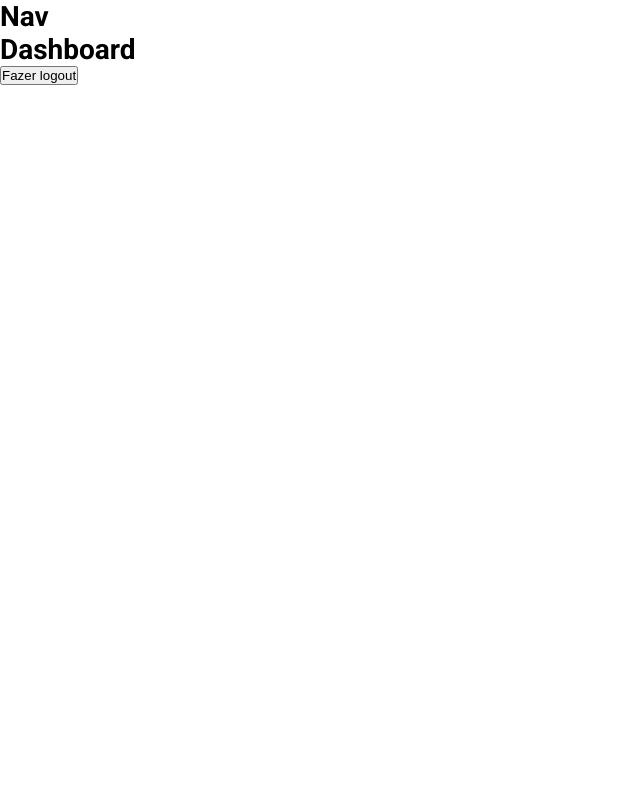
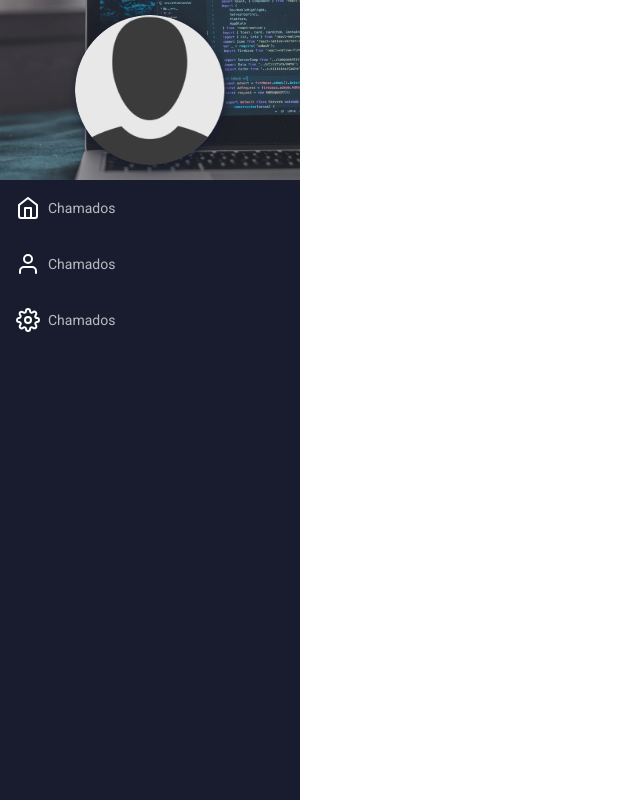
Before and after one commit to MarcosVel/chamados, a React (Create React App) app: page /dashboard in a window 1280 px wide. Shown: the whole page, without its empty margins (0-640 px from the left). Built offline with nearby package versions, Linux system fonts and the light colour scheme; no server answers; sample sign-in values are in the browser's storage.

Commit message:
add styles for nav

```diff
--- a/package.json
+++ b/package.json
@@ -9,6 +9,7 @@
     "firebase": "^8.8.1",
     "react": "^17.0.2",
     "react-dom": "^17.0.2",
+    "react-icons": "^4.3.1",
     "react-router-dom": "5.x",
     "react-scripts": "4.0.3",
     "react-toastify": "^8.1.0",
--- a/src/components/Nav/index.jsx
+++ b/src/components/Nav/index.jsx
@@ -1,8 +1,34 @@
+import { useContext } from 'react';
+import { Link } from 'react-router-dom';
+import Avatar from '../../assets/avatar.png';
+import { AuthContext } from '../../contexts/auth';
 import './styles.css';
 
+import { FiHome, FiUser, FiSettings } from 'react-icons/fi'
+
 function Nav() {
+  const { user } = useContext(AuthContext);
+
   return (
-    <h1>Nav</h1>
+    <div className="sidebar">
+      <div>
+        <img src={user.avatarUrl == null ? Avatar : user.avatarUrl} alt="User avatar" />
+      </div>
+
+      <Link to='/dashboard'>
+        <FiHome color='#fff' size='24' />
+        Chamados
+      </Link>
+      <Link to='/profile'>
+        <FiUser color='#fff' size='24' />
+        Chamados
+      </Link>
+      <Link to='/settings'>
+        <FiSettings color='#fff' size='24' />
+        Chamados
+      </Link>
+    </div>
+
   )
 }
 
--- a/src/components/Nav/styles.css
+++ b/src/components/Nav/styles.css
@@ -0,0 +1,51 @@
+.sidebar {
+  margin: 0;
+  padding: 0;
+  width: 100%;
+  max-width: 300px;
+  background-color: #181c2e;
+  position: fixed;
+  height: 100%;
+  overflow: auto;
+}
+
+.sidebar div {
+  background-image: url('../../assets/cover.png');
+  background-color: #181c2e;
+  background-position: center;
+  background-repeat: no-repeat;
+  background-size: cover;
+  height: 180px;
+  padding: 15px 0;
+}
+
+.sidebar img {
+  border-radius: 50%;
+  display: block;
+  margin: auto;
+  width: 100%;
+  height: 100%;
+  max-width: 150px;
+  max-height: 150px;
+  -webkit-filter: drop-shadow(2px 3px 6px #181c2e);
+  filter: drop-shadow(2px 3px 6px #181c2e);
+  object-fit: cover;
+}
+
+.sidebar a {
+  color: rgba(255, 255, 255, .7);
+  padding: 16px;
+  text-decoration: none;
+  display: flex;
+  flex-direction: row;
+  align-items: center;
+}
+
+.sidebar a:hover {
+  color: #fff;
+  background-color: #121212;
+}
+
+.sidebar a svg {
+  margin-right: 8px;
+}
```
Also changed, not shown: 1 other file (tests, documents, lock files or other folders).
